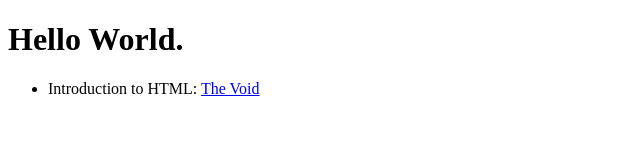
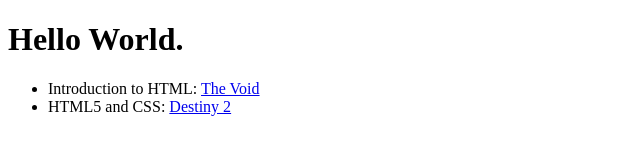
Before and after one commit to RedOctober117/introduction-to-github, a plain HTML site: page index.html in a window 1280 px wide. Shown: the whole page, without its empty margins (0-640 px from the left). Drawn offline with Linux system fonts and the light colour scheme.

Commit message:
added link for destiny 2

```diff
--- a/index.html
+++ b/index.html
@@ -10,6 +10,7 @@
   <h1>Hello World.</h1>
   <ul>
     <li>Introduction to HTML: <a href="intro-to-html/index.html" target="_blank">The Void</a></li>
+    <li>HTML5 and CSS: <a href="html5-css/index.html">Destiny 2</a></li>
   </u1>
 </body>
 </html>
```
